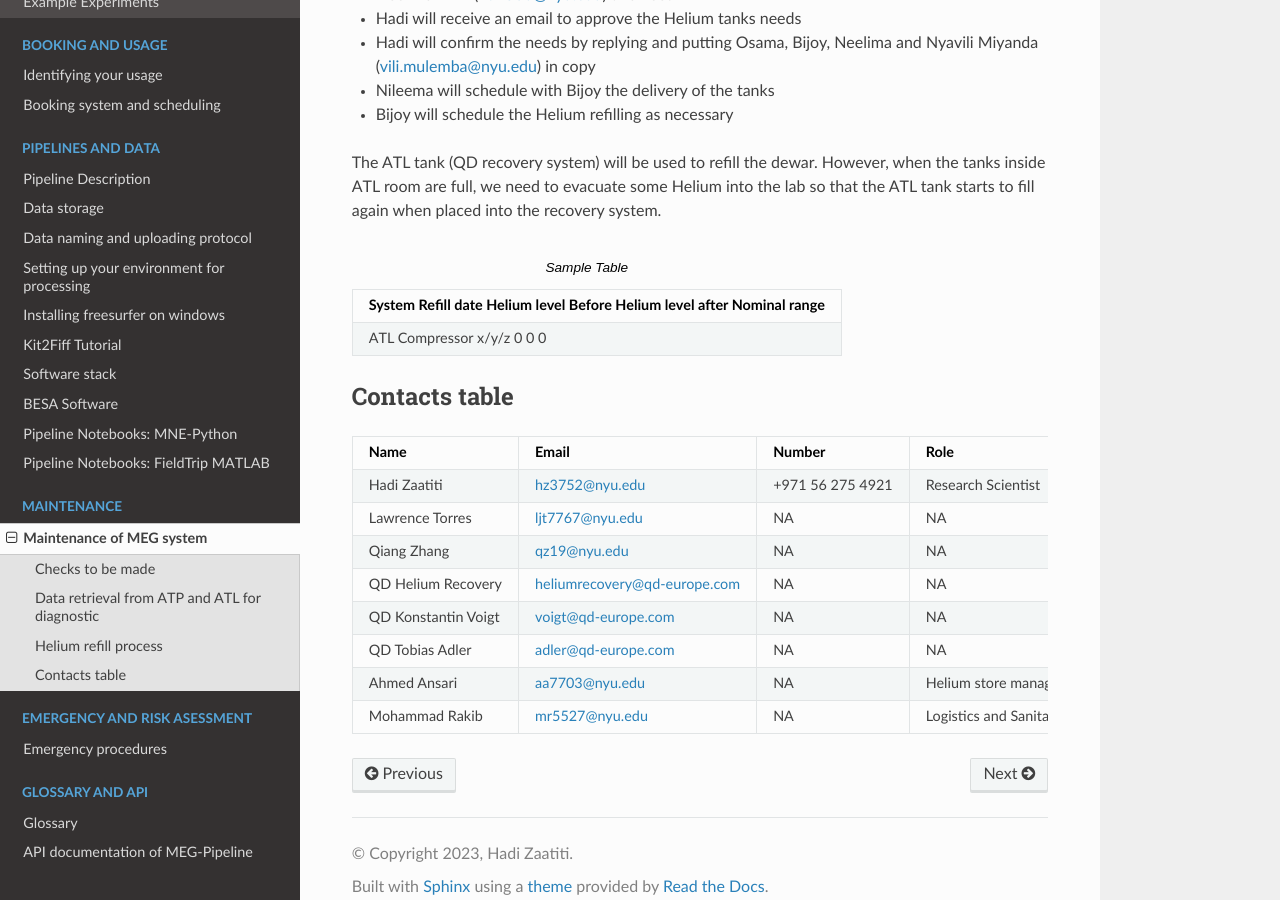
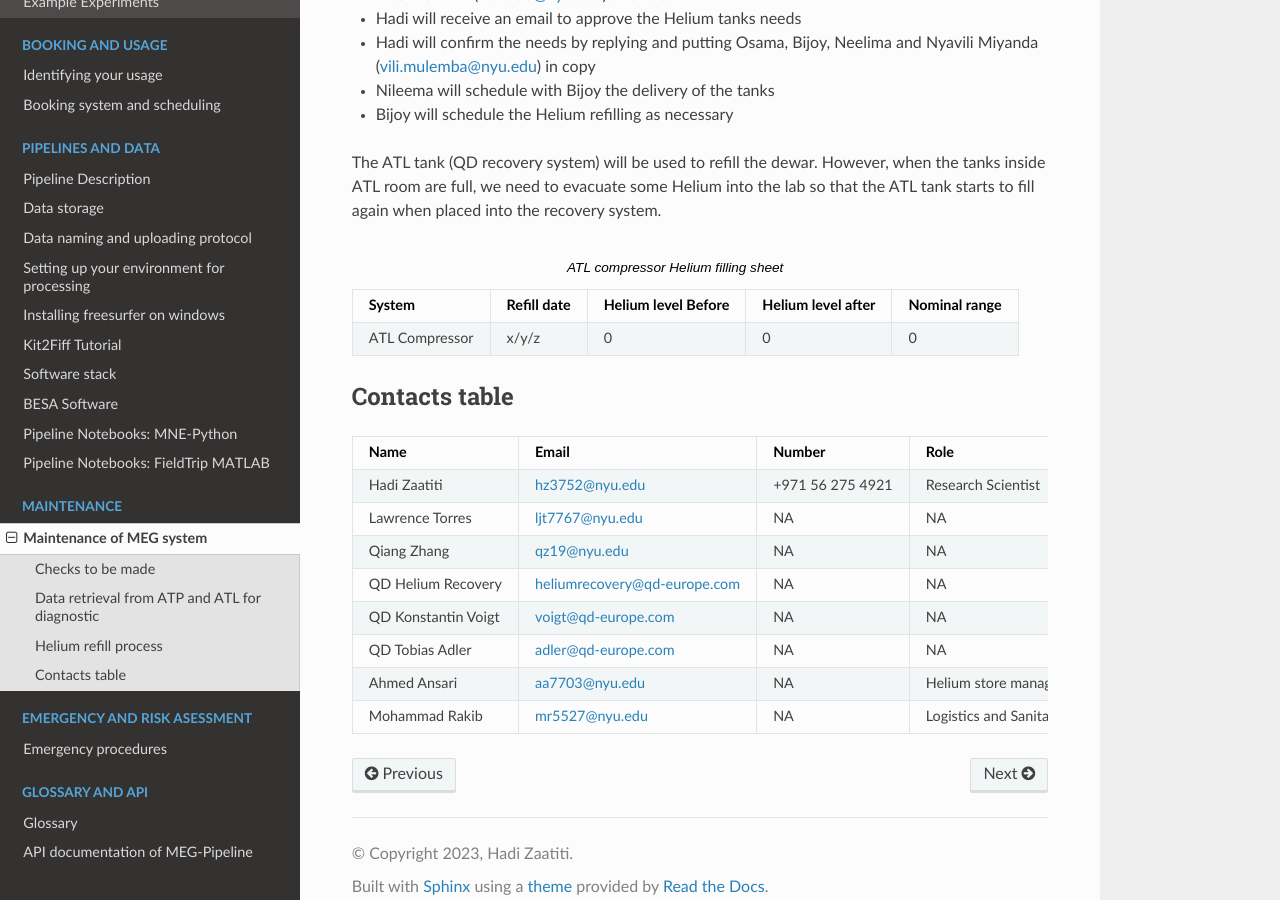
Before and after one commit to hzaatiti-NYU/meg-pipeline, a Sphinx documentation site: the page built from docs/source/5-maintenance/maintenance.rst, in a window 1280 px wide and 900 px high, scrolled down 1334 px. Built offline with Sphinx 7.4.7 and the Read the Docs theme 2.0.0, drawn with Linux system fonts in a browser that asks for light colours; pages that are not in the unit, such as notebooks, are missing from menus.

Commit message:
add sheet for helium refill

```diff
--- a/docs/source/5-maintenance/helium_refill_data.csv
+++ b/docs/source/5-maintenance/helium_refill_data.csv
@@ -1,2 +1,2 @@
-System 	Refill date	Helium level Before	Helium level after	Nominal range
-ATL Compressor	x/y/z	0	0	0
+System ,Refill date,Helium level Before,Helium level after,Nominal range
+ATL Compressor,x/y/z,0,0,0
--- a/docs/source/5-maintenance/maintenance.rst
+++ b/docs/source/5-maintenance/maintenance.rst
@@ -61,7 +61,7 @@ so that the ATL tank starts to fill again when placed into the recovery system.
 
 
 
-.. csv-table:: Sample Table
+.. csv-table:: ATL compressor Helium filling sheet
    :header-rows: 1
    :file: helium_refill_data.csv
 
```
